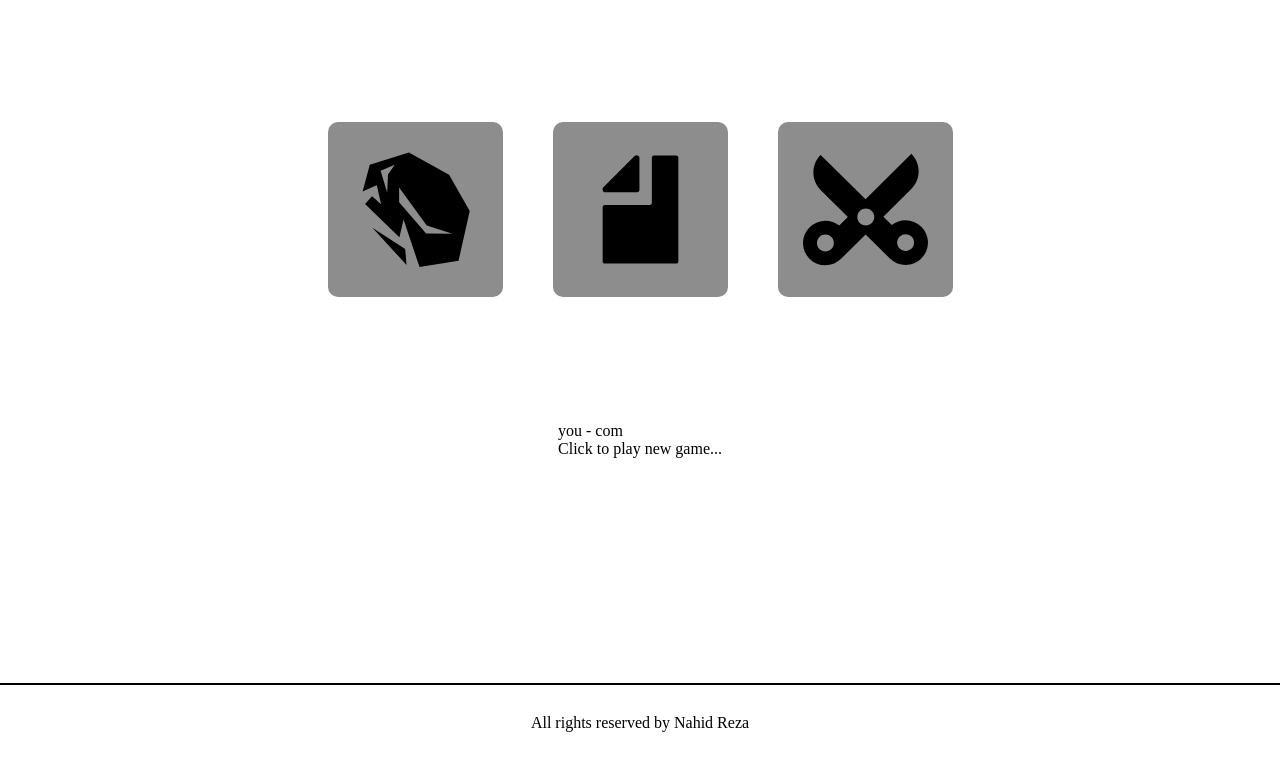
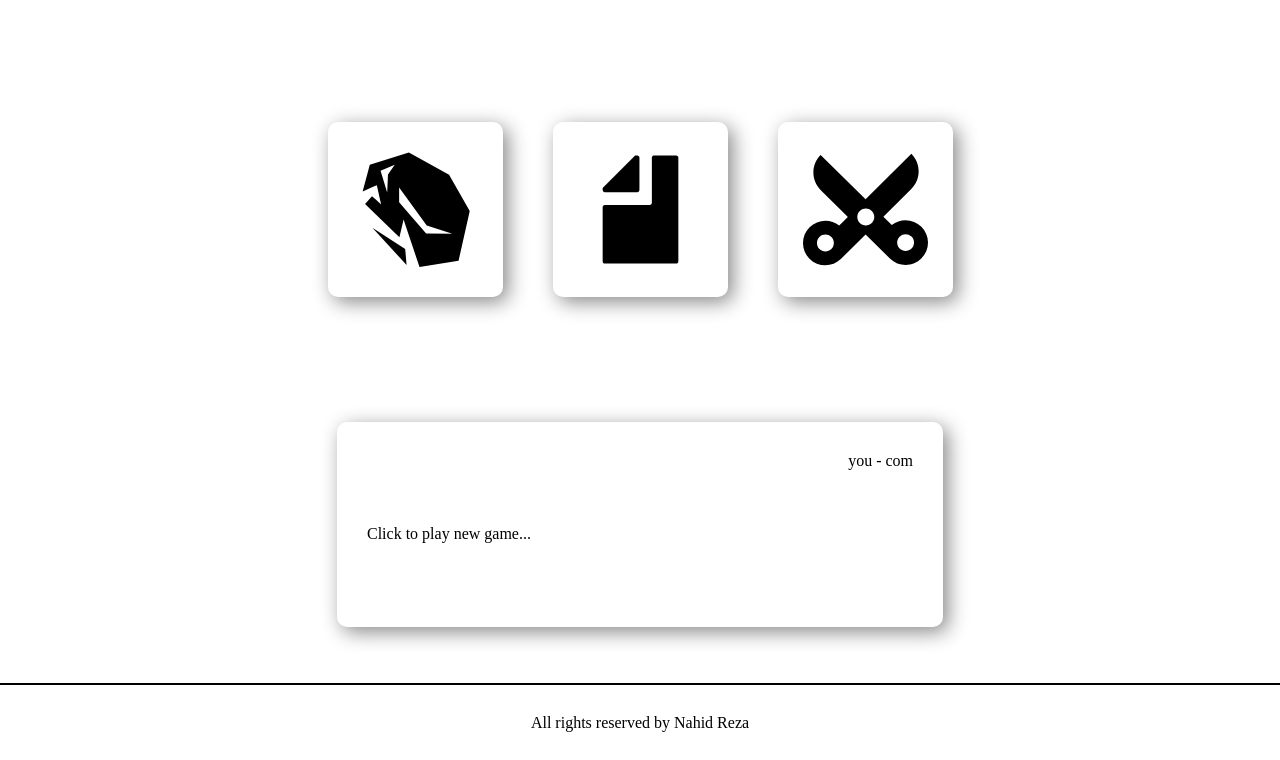
Before and after one commit to nahidreza99/TOP-rock-paper-scissors, a plain HTML site: page index.html in a window 1280 px wide. Shown: the part 40-800 px from the top of the page. Drawn offline with Linux system fonts and the light colour scheme.

Commit message:
Updated Stylesheet

```diff
--- a/styles.css
+++ b/styles.css
@@ -7,6 +7,7 @@ body{
     height: 100vh;
     width: 100vw;
 }
+
 
 .flex-row{
     display: flex;
@@ -23,6 +24,10 @@ body{
     align-items: center;
 }
 
+.right{
+    align-self: flex-end;
+}
+
 .choice-area{
     margin: 100px;
 }
@@ -30,8 +35,44 @@ body{
 .choice-area img{
     margin: 25px;
     padding: 25px;
-    background-color: rgb(141, 141, 141);
+    background-color: rgb(255, 255, 255);
     border-radius: 10px;
+    box-shadow: 5px 5px 20px #888888;
+}
+
+.pointer{
+    cursor: pointer;
+}
+
+.prompt{
+    border-radius: 10px;
+    box-shadow: 5px 5px 20px #888888;
+    height: 175px;
+    width: 45%;
+    padding: 15px;
+}
+
+.robot{
+    display: flex;
+    flex-direction: column;
+    width: 100%;
+    padding: 15px;
+}
+
+#robot{
+    cursor: pointer;
+}
+
+.computer-choice img{
+    height: 80%;
+}
+
+.robot div:first-child{
+    align-self: flex-end;
+}
+
+.robot div:last-child{
+    margin: auto 0;
 }
 
 footer{
```
